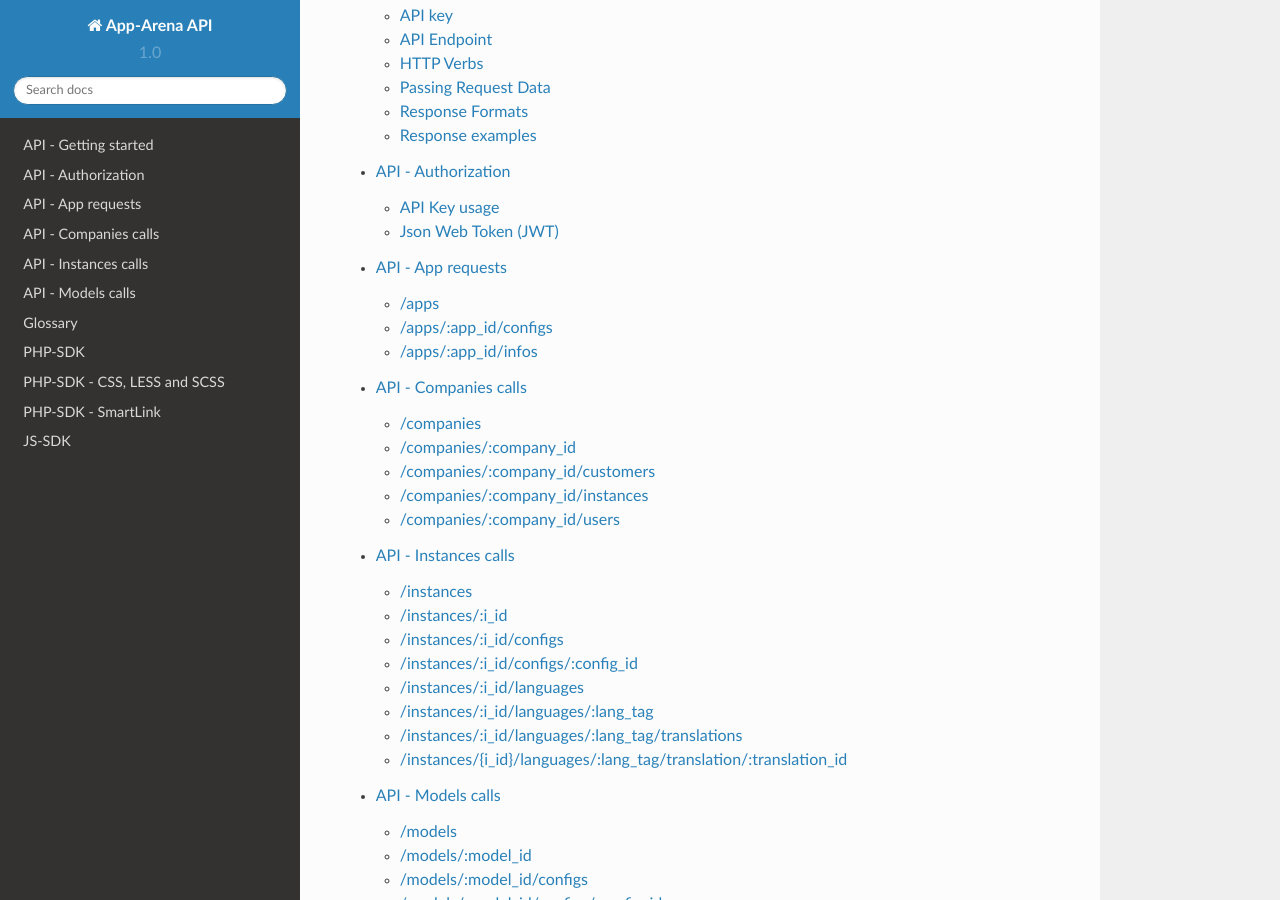
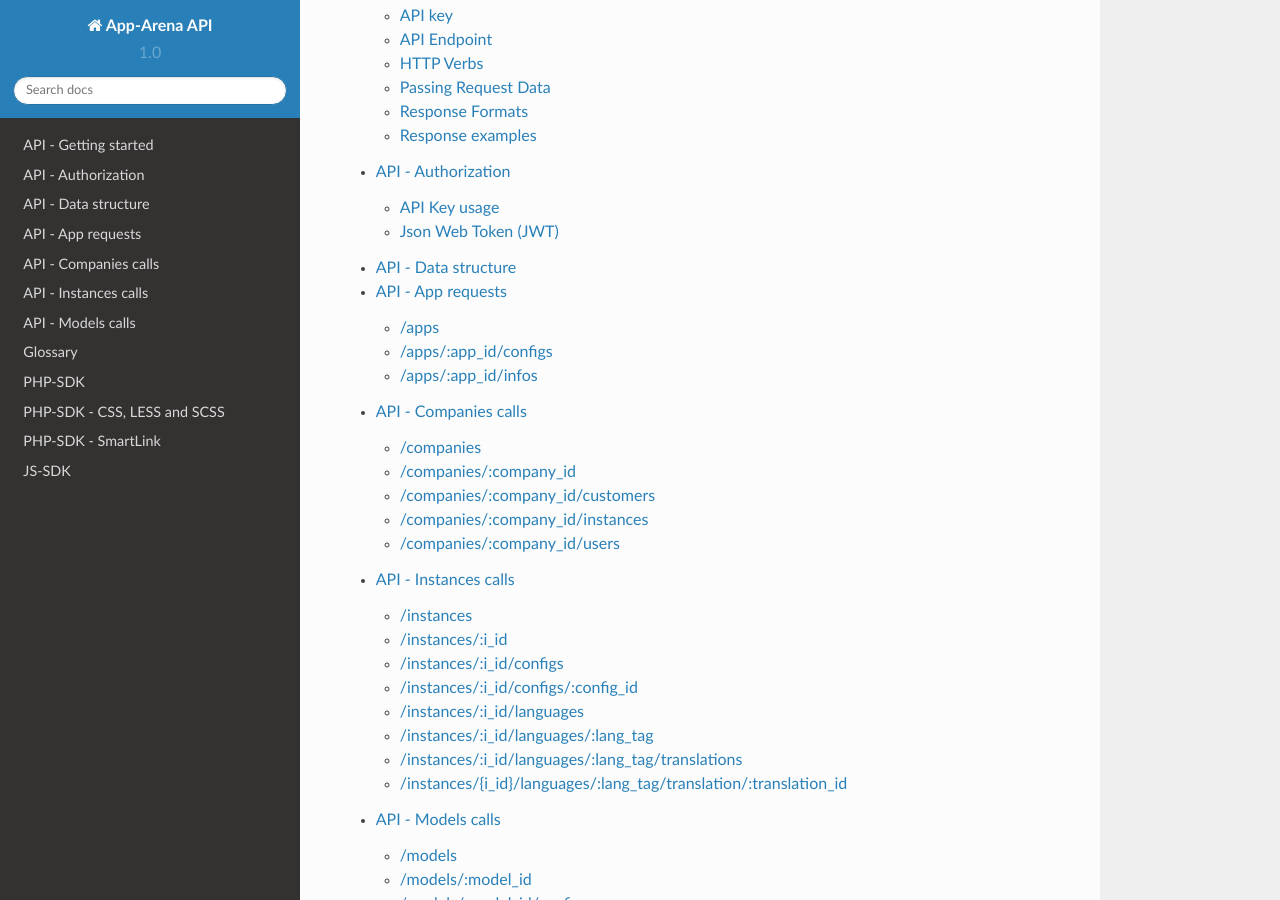
Before and after one commit to apparena/docs, a Sphinx documentation site: the page built from docs/index.rst, in a window 1280 px wide and 900 px high, scrolled down 685 px. Built offline with Sphinx 7.4.7 and the Read the Docs theme 2.0.0, drawn with Linux system fonts in a browser that asks for light colours.

Commit message:
AM-817 API documentation

```diff
--- a/docs/index.rst
+++ b/docs/index.rst
@@ -32,6 +32,7 @@
 
     api/001-index
     api/020-auth
+    api/050-structure
     api/040-apps
     api/030-companies
     api/090-instances
```
